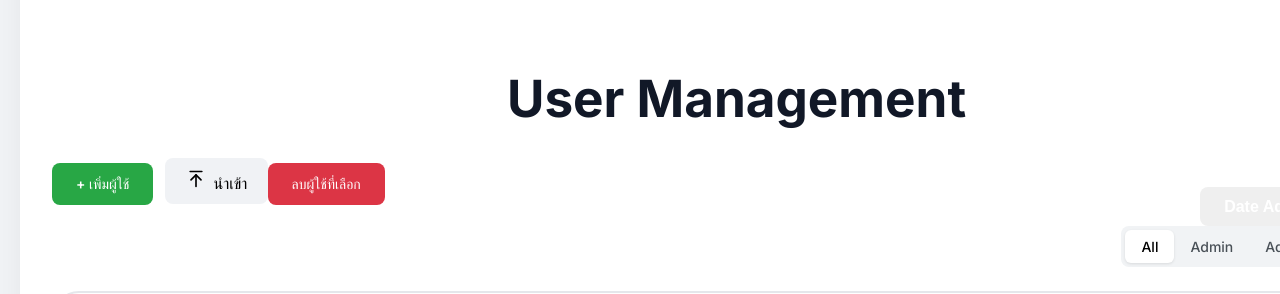
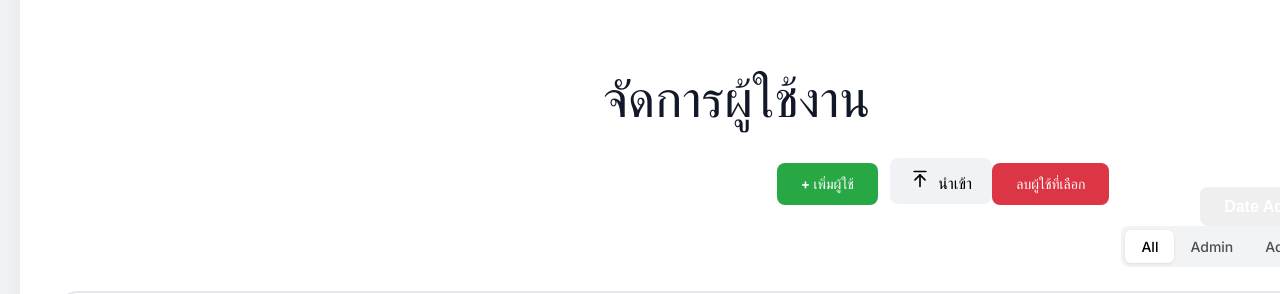
Before and after one commit to kaitod123/my_firstproject, a React (Vite) app: page /UserManagement in a window 1280 px wide. Shown: the part 166-460 px from the top of the page. Built offline with nearby package versions, Linux system fonts and the light colour scheme; no server answers.

Commit message:
Edit lang

```diff
--- a/src/components/UserManagement.jsx
+++ b/src/components/UserManagement.jsx
@@ -249,7 +249,7 @@ const UserManagement = () => {
                                         </Link>
                                     </div>
                               </div>
-                    <h1>User Management</h1>
+                    <h1>จัดการผู้ใช้งาน</h1>
 
 
                     <div className={styles.controlscontainer}>
--- a/src/styles/UserManagement.module.css
+++ b/src/styles/UserManagement.module.css
@@ -59,6 +59,7 @@ h1 {
     justify-content: space-between;
     align-items: flex-start;
     margin-bottom: 24px;
+    float: right;
 }
 
 .actionbuttons .btn {
```
